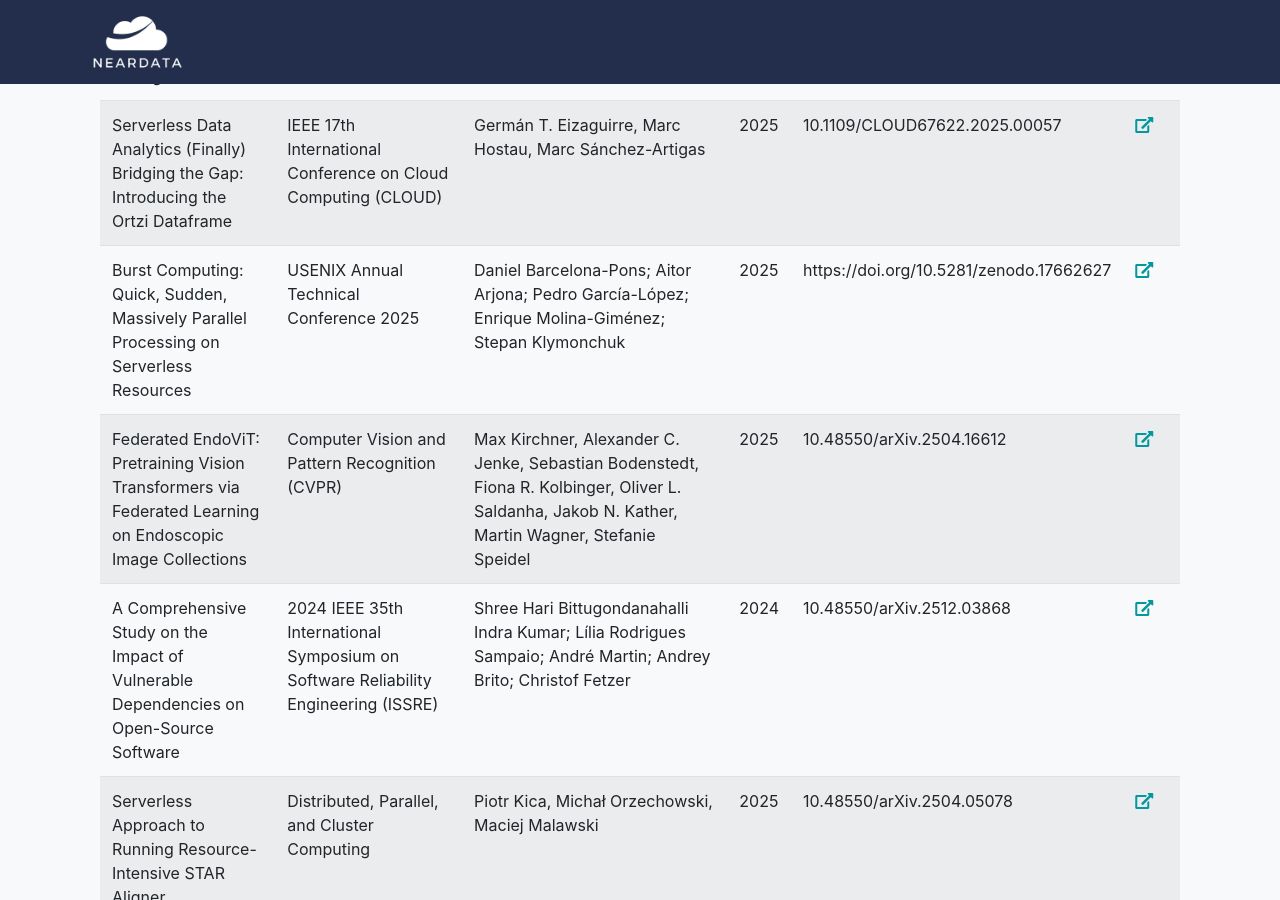
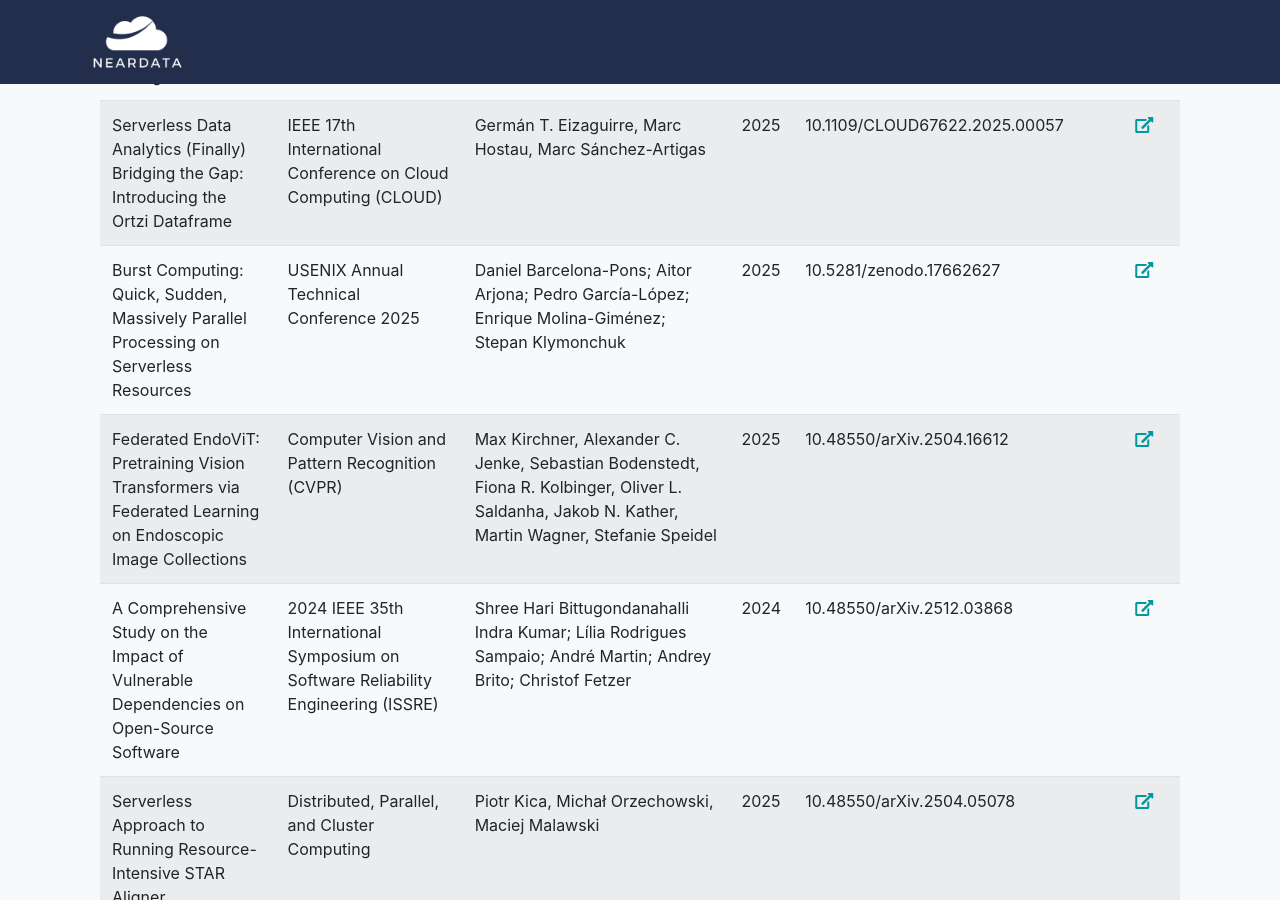
Before and after one commit to neardata-eu/neardata-eu.github.io, a Jekyll site: the page built from publication.md, in a window 1280 px wide and 900 px high, scrolled down 4582 px. Built offline with Jekyll 4.4.1, drawn with Linux system fonts in a browser that asks for light colours; some web fonts are replaced; some of the changed lines change nothing that is shown.

Commit message:
Fixed some DOIs

```diff
--- a/_data/sitetext.yml
+++ b/_data/sitetext.yml
@@ -367,7 +367,7 @@
     type: "Publication in conference proceeding/workshop"
     year: "2025"
     authors: "Daniel Barcelona-Pons; Aitor Arjona; Pedro García-López; Enrique Molina-Giménez; Stepan Klymonchuk"
-    doi: "https://doi.org/10.5281/zenodo.17662627"
+    doi: "10.5281/zenodo.17662627"
   - title: "Federated EndoViT: Pretraining Vision Transformers via Federated Learning on Endoscopic Image Collections"
     url: "https://arxiv.org/abs/2504.16612"
     journal-conf: "Computer Vision and Pattern Recognition (CVPR)"
@@ -418,7 +418,7 @@
     authors: "Robert Krahn, Nikson Kanti Paul, Franz Gregor, Do Le Quoc, Andrey Monteiro Brito, André Martin, Christof Fetzer"
     doi: "10.1109/EDCC61798.2024.00018"
   - title: "Building Stateless Serverless Vector DBs via Block-based Data Partitioning"
-    url: "https://doi.org/10.1145/3769769"
+    url: "10.1145/3769769"
     journal-conf: "Proc. ACM Manag. Data 3, 6 (SIGMOD)"
     type: "Publication in conference proceeding/workshop"
     year: "2025"
```
